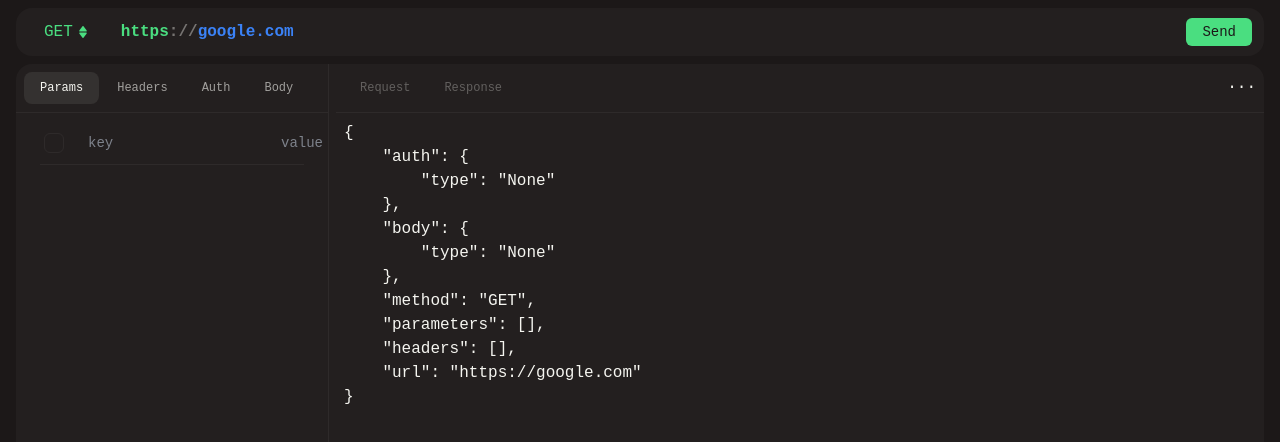
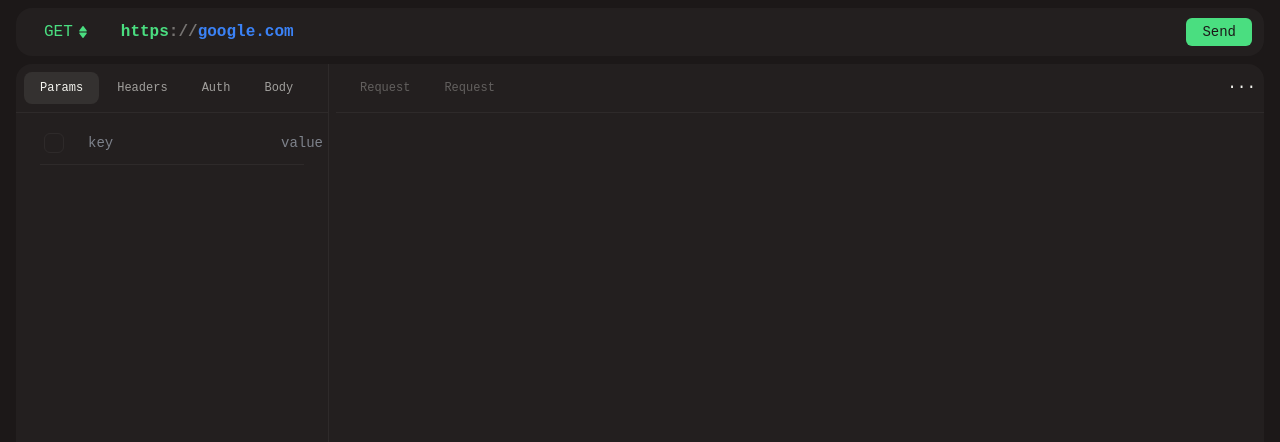
Before and after one commit to CatalinIuga/endpoint, a Vue app: page / in a window 1280 px wide. Shown: the top 442 px of the page. Built offline with nearby package versions, Linux system fonts and the light colour scheme; a web font is replaced by a local one; what vue-codemirror would draw is missing.

Commit message:
refactor store, colors for http statuses

```diff
--- a/src/components/Highlighting/BodyViewer.vue
+++ b/src/components/Highlighting/BodyViewer.vue
@@ -8,7 +8,7 @@
 import { readonlyExtensions } from "./config";
 
 const store = useStore();
-const { responseBody } = storeToRefs(store);
+const { responsePreview } = storeToRefs(store);
 
 const baseCompartment = new Compartment();
 const extensions = baseCompartment.of(readonlyExtensions);
@@ -26,7 +26,7 @@
   <!-- TODO ADD NEW STYLES FOR THIS 🫠 -->
   <Codemirror
     disabled
-    v-model.value="responseBody"
+    v-model.value="responsePreview!.body"
     style="height: 100%; width: 100%; padding: 4px 4px"
     :autofocus="true"
     :tab-size="2"
--- a/src/components/ResultPanel.vue
+++ b/src/components/ResultPanel.vue
@@ -2,65 +2,98 @@
 import { storeToRefs } from "pinia";
 import { computed, ref } from "vue";
 import { useStore } from "../store/store";
+import { coloredHttpMethod, coloredHttpStatus } from "../utils/coloring";
 import BodyViewer from "./Highlighting/BodyViewer.vue";
 
-const tabs = ["Request", "Response"];
 const selectedTab = ref("Request");
 
 const store = useStore();
 const {
-  auth,
-  body,
   method,
-  parameters,
-  headers,
-  url,
+  responsePreview,
+  requestPreview,
+  requestLoading,
   requestError,
-  responseBody,
-  requestLoading,
-  responseHeaders,
 } = storeToRefs(store);
 
-const request = computed(() =>
-  JSON.stringify(
-    {
-      auth: auth.value,
-      body: body.value,
-      method: method.value,
-      parameters: parameters.value,
-      headers: headers.value,
-      url: url.value,
-    },
-    null,
-    4,
-  ),
-);
+const url = computed(() => {
+  if (requestPreview.value?.url) {
+    return new URL(requestPreview.value.url).origin;
+  }
+  return "";
+});
+
+// TODO this is just wrong ....
+const path = computed(() => {
+  const url = requestPreview.value?.url;
+  if (!url) return "";
+  const path = new URL(url).pathname;
+  const params = requestPreview.value?.parameters;
+  if (params) {
+    const paramKeys = Object.keys(params);
+    if (paramKeys.length > 0) {
+      return `${path}?${paramKeys
+        .map((key) => `${key}=${params[key as keyof typeof params]}`)
+        .join("&")}`;
+    }
+  }
+  return path;
+});
 </script>
 
 <template>
+  <!-- Tabs -->
   <div
     class="flex w-full justify-between border-b-[1px] border-primary border-opacity-5 px-2 py-2"
   >
     <div class="flex gap-[2px] text-xs text-ternary">
       <button
-        :disabled="responseBody === ''"
-        v-for="tab in tabs"
-        class="relative flex items-center rounded-lg px-4 py-2"
+        :disabled="!requestPreview"
+        class="relative flex items-center gap-2 rounded-lg px-4 py-2"
         :class="[
-          selectedTab === tab && responseBody !== ''
+          selectedTab === 'Request' && requestPreview !== null
             ? 'bg-selected text-primary hover:bg-selected'
             : '',
-          responseBody === ''
+          requestPreview === null
             ? 'cursor-not-allowed opacity-50'
             : 'hover:bg-hovered',
         ]"
-        @click="selectedTab = tab"
+        @click="selectedTab = 'Request'"
       >
-        {{ tab }}
+        Request
+        <span
+          v-if="requestPreview"
+          class="font-bold"
+          :class="[coloredHttpMethod(method)]"
+        >
+          {{ method }}
+        </span>
+      </button>
+      <button
+        :disabled="!responsePreview"
+        class="relative flex items-center gap-2 rounded-lg px-4 py-2"
+        :class="[
+          selectedTab === 'Response' && responsePreview !== null
+            ? 'bg-selected text-primary hover:bg-selected'
+            : '',
+          responsePreview === null
+            ? 'cursor-not-allowed opacity-50'
+            : 'hover:bg-hovered',
+        ]"
+        @click="selectedTab = 'Response'"
+      >
+        Request
+        <span
+          v-if="responsePreview"
+          class="font-extrabold"
+          :class="[coloredHttpStatus(responsePreview.status)]"
+        >
+          {{ responsePreview.status }}
+        </span>
       </button>
     </div>
     <button
-      @click="store.resetResponseStates"
+      @click="store.resetPreview"
       class="rounded-md pb-2 hover:bg-hovered"
     >
       ...
@@ -95,7 +128,7 @@
   </div>
 
   <!-- Error Message -->
-  <div v-else-if="requestError" class="flex h-full w-full items-center">
+  <div v-if="requestError" class="flex h-full w-full items-center">
     <div class="flex flex-col items-center justify-center">
       <svg
         class="size-10 text-red-500"
@@ -112,19 +145,40 @@
     </div>
   </div>
 
-  <!-- Response Body -->
-  <div v-else class="h-full w-full overflow-y-auto">
-    <pre v-if="selectedTab === 'Request'" class="p-2">{{ request }}</pre>
+  <!-- Request&Response Viewers -->
+  <div class="h-full w-full overflow-y-auto">
+    <div v-if="selectedTab === 'Request'" class="p-2">
+      <!-- METHOD, PATH, STATUS VIEWER -->
+      <div class="flex items-center gap-2 font-bold">
+        <span class="font-extrabold" :class="[coloredHttpMethod(method)]">
+          {{ requestPreview?.method }}
+        </span>
+        <span class="text-ternary">{{ url }}</span>
+        <span class="text-primary">
+          {{ path }}
+        </span>
+      </div>
+
+      <!-- HEADERS VIEWER -->
+      <div class="flex flex-col gap-2">
+        <div v-for="header in requestPreview?.headers" class="">
+          <span class="text-ternary">{{ header.name }}:</span>
+          <span class="text-primary">{{ header.value }}</span>
+        </div>
+      </div>
+    </div>
+
+    <!-- RESPONSE VIEWER -->
     <div v-else="selectedTab === 'Response'" class="h-full w-full p-2">
-      <!-- <iframe
+      <iframe
+        v-if="responsePreview"
         class="h-full w-full"
         sandbox="allow-scripts"
-        :srcdoc="`<base href='${url}' />` + responseBody"
-      /> -->
-      <pre>
-        {{ responseHeaders }}
-      </pre>
-      <BodyViewer />
+        :srcdoc="
+          `<base href='${requestPreview!.url}' />` + responsePreview.body
+        "
+      />
+      <BodyViewer v-if="responsePreview" />
     </div>
   </div>
 </template>
--- a/src/store/store.ts
+++ b/src/store/store.ts
@@ -7,6 +7,7 @@
   type Header,
   type Parameter,
 } from "../types/types";
+import { statusText } from "../utils/statusText";
 
 export const useStore = defineStore("crld", () => {
   // REQUEST STATES
@@ -20,16 +21,35 @@
 
   // RESPONSE STATES
   // -> this gets sent back to the UI for display
-  const requestSent = ref(false);
+  const requestPreview = ref<{
+    url: string;
+    method: HttpVerb;
+    parameters: Array<Parameter>;
+    headers: Array<Header>;
+    auth: Auth;
+    body: Body;
+  } | null>(null);
+  const responsePreview = ref<{
+    status: number;
+    statusText: string;
+    headers: Record<string, string>;
+    body: string;
+  } | null>(null);
   const requestLoading = ref(false);
   const requestError = ref("");
-  const responseBody = ref("");
-  const responseHeaders = ref<Record<string, string>>({});
 
   // #YOLO
   const sendRequest = async () => {
-    requestSent.value = true;
-    resetResponseStates();
+    resetPreview();
+
+    requestPreview.value = {
+      url: url.value,
+      method: method.value,
+      parameters: parameters.value,
+      headers: headers.value,
+      auth: auth.value,
+      body: body.value,
+    };
 
     const options: FetchOptions = {
       responseType: 2,
@@ -39,39 +59,41 @@
 
     await fetch(url.value, options)
       .then((res) => {
-        responseBody.value = res.data as string;
-        responseHeaders.value = res.headers;
+        responsePreview.value = {
+          status: res.status,
+          statusText: statusText(res.status),
+          headers: res.headers,
+          body: res.data as string, // TODO - this is wack af
+        };
       })
       .catch((err) => {
         requestError.value = err;
-        console.log(err);
+        console.error(err);
       });
 
     requestLoading.value = false;
   };
 
   // HELPERS
-  const resetResponseStates = () => {
-    requestSent.value = false;
-    requestLoading.value = true;
+  const resetPreview = () => {
+    requestLoading.value = false;
     requestError.value = "";
-    responseBody.value = "";
-    responseHeaders.value = {};
+    requestPreview.value = null;
+    responsePreview.value = null;
   };
 
   return {
-    responseBody,
-    requestSent,
-    responseHeaders,
+    requestPreview,
     requestError,
     requestLoading,
+    responsePreview,
+    resetPreview,
     url,
     method,
     parameters,
     headers,
     auth,
     body,
-    resetResponseStates,
     sendRequest,
   };
 });
--- a/src/utils/coloring.ts
+++ b/src/utils/coloring.ts
@@ -21,4 +21,18 @@
   }
 }
 
-export { coloredHttpMethod };
+function coloredHttpStatus(status: number) {
+  if (status >= 200 && status < 300) {
+    return `text-green-400`;
+  } else if (status >= 300 && status < 400) {
+    return `text-yellow-400`;
+  } else if (status >= 400 && status < 500) {
+    return `text-orange-400`;
+  } else if (status >= 500 && status < 600) {
+    return `text-red-400`;
+  } else {
+    return `text-pink-400`;
+  }
+}
+
+export { coloredHttpMethod, coloredHttpStatus };
--- /dev/null
+++ b/src/utils/statusText.ts
@@ -0,0 +1,137 @@
+/**
+ * @description Returns the status text for a given status code
+ * @param {number} status - The status code
+ * @returns {string} The status text
+ */
+export const statusText = (status: number): string => {
+  switch (status) {
+    case 100:
+      return "Continue";
+    case 101:
+      return "Switching Protocols";
+    case 102:
+      return "Processing";
+    case 103:
+      return "Early Hints";
+    case 200:
+      return "OK";
+    case 201:
+      return "Created";
+    case 202:
+      return "Accepted";
+    case 203:
+      return "Non-Authoritative Information";
+    case 204:
+      return "No Content";
+    case 205:
+      return "Reset Content";
+    case 206:
+      return "Partial Content";
+    case 207:
+      return "Multi-Status";
+    case 208:
+      return "Already Reported";
+    case 226:
+      return "IM Used";
+    case 300:
+      return "Multiple Choices";
+    case 301:
+      return "Moved Permanently";
+    case 302:
+      return "Found";
+    case 303:
+      return "See Other";
+    case 304:
+      return "Not Modified";
+    case 305:
+      return "Use Proxy";
+    case 306:
+      return "Switch Proxy";
+    case 307:
+      return "Temporary Redirect";
+    case 308:
+      return "Permanent Redirect";
+    case 400:
+      return "Bad Request";
+    case 401:
+      return "Unauthorized";
+    case 402:
+      return "Payment Required";
+    case 403:
+      return "Forbidden";
+    case 404:
+      return "Not Found";
+    case 405:
+      return "Method Not Allowed";
+    case 406:
+      return "Not Acceptable";
+    case 407:
+      return "Proxy Authentication Required";
+    case 408:
+      return "Request Timeout";
+    case 409:
+      return "Conflict";
+    case 410:
+      return "Gone";
+    case 411:
+      return "Length Required";
+    case 412:
+      return "Precondition Failed";
+    case 413:
+      return "Payload Too Large";
+    case 414:
+      return "URI Too Long";
+    case 415:
+      return "Unsupported Media Type";
+    case 416:
+      return "Range Not Satisfiable";
+    case 417:
+      return "Expectation Failed";
+    case 418:
+      return "I'm a teapot";
+    case 421:
+      return "Misdirected Request";
+    case 422:
+      return "Unprocessable Entity";
+    case 423:
+      return "Locked";
+    case 424:
+      return "Failed Dependency";
+    case 425:
+      return "Too Early";
+    case 426:
+      return "Upgrade Required";
+    case 428:
+      return "Precondition Required";
+    case 429:
+      return "Too Many Requests";
+    case 431:
+      return "Request Header Fields Too Large";
+    case 451:
+      return "Unavailable For Legal Reasons";
+    case 500:
+      return "Internal Server Error";
+    case 501:
+      return "Not Implemented";
+    case 502:
+      return "Bad Gateway";
+    case 503:
+      return "Service Unavailable";
+    case 504:
+      return "Gateway Timeout";
+    case 505:
+      return "HTTP Version Not Supported";
+    case 506:
+      return "Variant Also Negotiates";
+    case 507:
+      return "Insufficient Storage";
+    case 508:
+      return "Loop Detected";
+    case 510:
+      return "Not Extended";
+    case 511:
+      return "Network Authentication Required";
+    default:
+      return "Unknown Status";
+  }
+};
```
